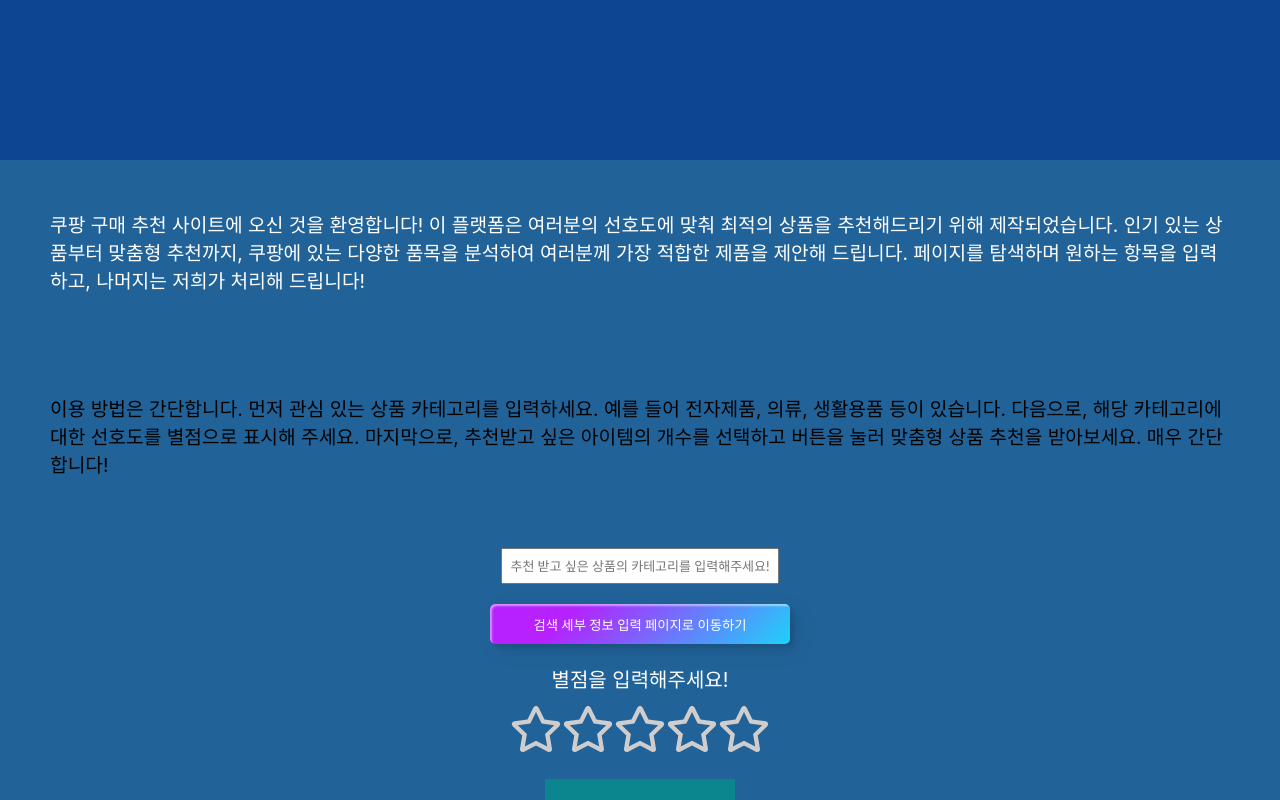
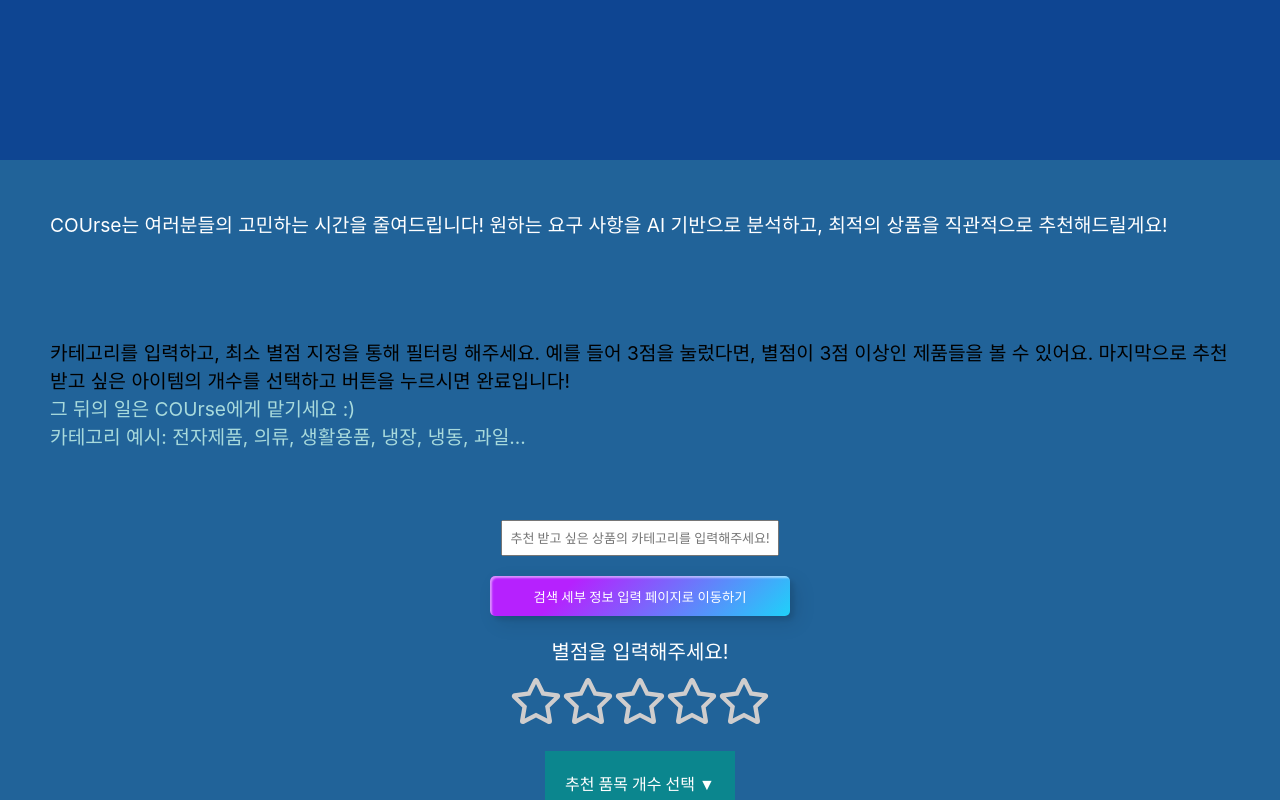
Before and after one commit to minggichae/COUrse-RN, a React (Create React App) app: page / in a window 1280 px wide. Shown: the top 800 px of the page. Built offline with nearby package versions, Linux system fonts and the light colour scheme.

Commit message:
feat: explanation 글, TO DO LIST 수정

```diff
--- a/src/components/explanation/Explanation.jsx
+++ b/src/components/explanation/Explanation.jsx
@@ -3,19 +3,19 @@
         <>
         <div className="Explain__container">
             <p className="Basic__explanation">
-            쿠팡 구매 추천 사이트에 오신 것을 환영합니다!
-            이 플랫폼은 여러분의 선호도에 맞춰 최적의 상품을 추천해드리기 위해 제작되었습니다.
-            인기 있는 상품부터 맞춤형 추천까지, 쿠팡에 있는 다양한 품목을 분석하여 여러분께 가장 적합한 제품을 제안해 드립니다.
-            페이지를 탐색하며 원하는 항목을 입력하고, 나머지는 저희가 처리해 드립니다!
+            COUrse는 여러분들의 고민하는 시간을 줄여드립니다!
+            원하는 요구 사항을 AI 기반으로 분석하고,
+            최적의 상품을 직관적으로 추천해드릴게요!
             </p>
         </div>
         <div className="Explain__container">
             <p className="Usage__explanation">
-            이용 방법은 간단합니다. 먼저 관심 있는 상품 카테고리를 입력하세요.
-            예를 들어 전자제품, 의류, 생활용품 등이 있습니다.
-            다음으로, 해당 카테고리에 대한 선호도를 별점으로 표시해 주세요.
-            마지막으로, 추천받고 싶은 아이템의 개수를 선택하고 버튼을 눌러 맞춤형 상품 추천을 받아보세요.
-            매우 간단합니다!
+            카테고리를 입력하고, 최소 별점 지정을 통해 필터링 해주세요.
+            예를 들어 3점을 눌렀다면, 별점이 3점 이상인 제품들을 볼 수 있어요.
+            마지막으로 추천 받고 싶은 아이템의 개수를 선택하고 버튼을 누르시면 완료입니다!
+
+        <p>그 뒤의 일은 COUrse에게 맡기세요 :)</p>
+        <p>카테고리 예시: 전자제품, 의류, 생활용품, 냉장, 냉동, 과일...</p>
             </p>
         </div>
         </>
@@ -24,3 +24,4 @@
 
 //TODO: 전체 뷰 크기 수정
 //TODO: 설명글 추가 및 css 수정 요망
+//TODO: 구조 잡기 + text animation 추가하기
```
